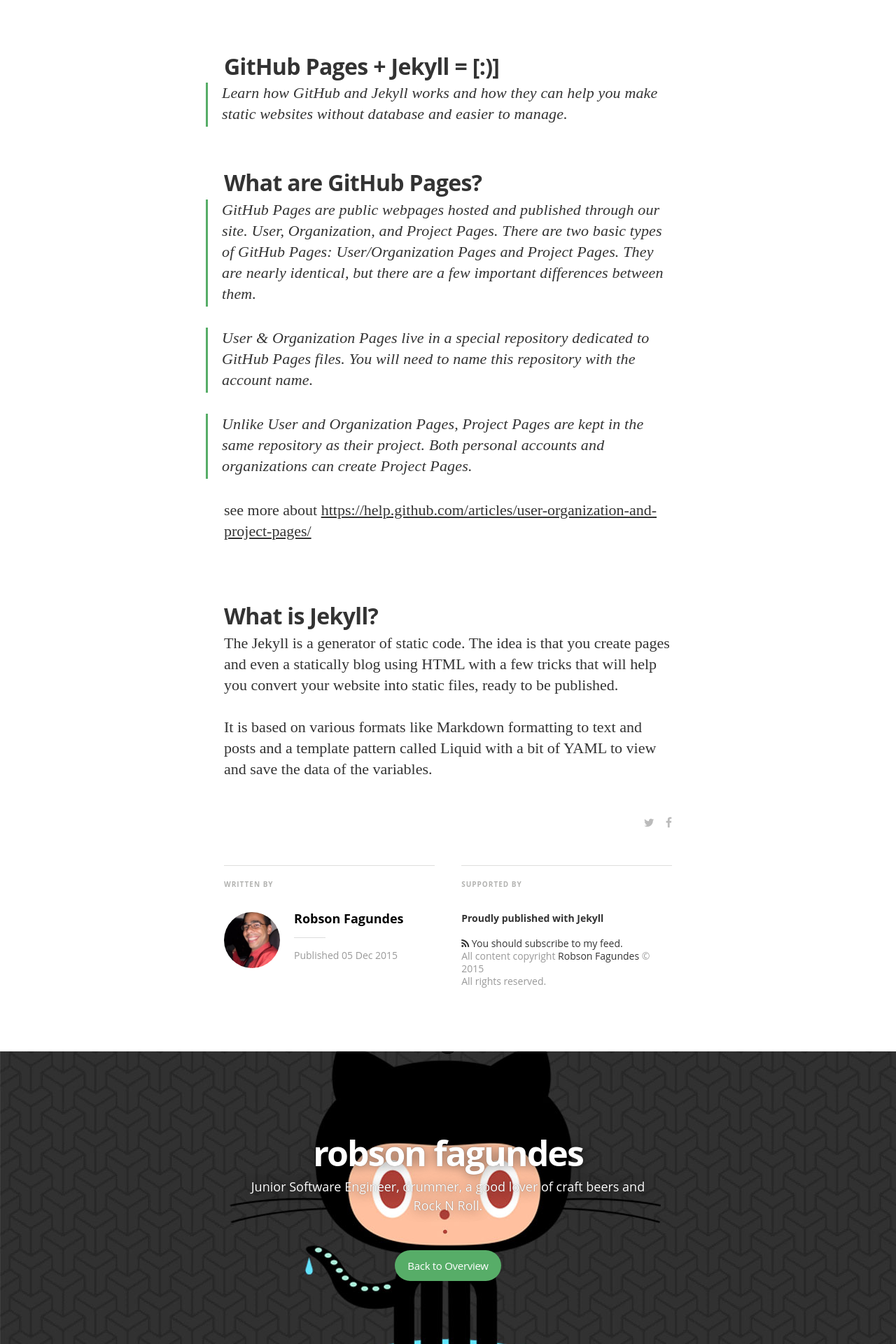
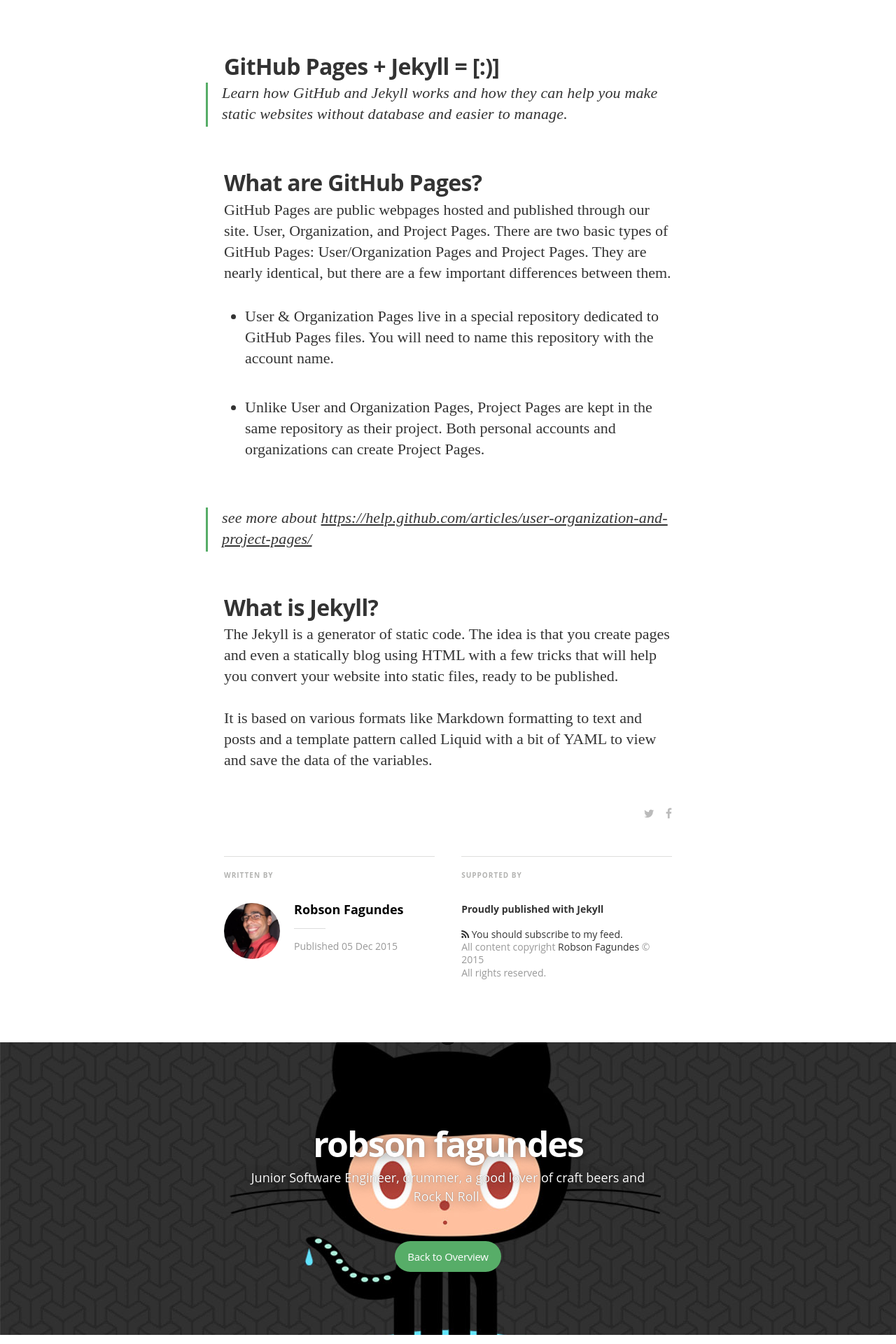
Before and after one commit to robsonfagundes/robsonfagundes.github.io, a Jekyll site: the page built from _posts/2015-12-05-GitHub Pages + Jekyll = [:)].markdown, in a window 1280 px wide. Shown: the part 1025-2945 px from the top of the page at 70% size. Built offline with Jekyll 4.4.1, drawn with Linux system fonts in a browser that asks for light colours; nearby versions of some CDN libraries; some web fonts are replaced; Markdown is read by kramdown in place of the engine named in the settings.

```diff
--- a/_posts/2015-12-05-GitHub Pages + Jekyll = [:)].markdown
+++ b/_posts/2015-12-05-GitHub Pages + Jekyll = [:)].markdown
@@ -8,17 +8,17 @@ image: /assets/article_images/jekyll.jpg
 ---
 GitHub Pages + Jekyll = [:)]
 ================
->Learn how GitHub and Jekyll works and how they can help you make static websites without database and easier to manage.
+> Learn how GitHub and Jekyll works and how they can help you make static websites without database and easier to manage.
 
 What are GitHub Pages?
 ----------------
->GitHub Pages are public webpages hosted and published through our site. User, Organization, and Project Pages. There are two basic types of GitHub Pages: User/Organization Pages and Project Pages. They are nearly identical, but there are a few important differences between them.
+GitHub Pages are public webpages hosted and published through our site. User, Organization, and Project Pages. There are two basic types of GitHub Pages: User/Organization Pages and Project Pages. They are nearly identical, but there are a few important differences between them.
 
-> User & Organization Pages live in a special repository dedicated to GitHub Pages files. You will need to name this repository with the account name.
+- User & Organization Pages live in a special repository dedicated to GitHub Pages files. You will need to name this repository with the account name.
 
-> Unlike User and Organization Pages, Project Pages are kept in the same repository as their project. Both personal accounts and organizations can create Project Pages.
+- Unlike User and Organization Pages, Project Pages are kept in the same repository as their project. Both personal accounts and organizations can create Project Pages.
 
-see more about [https://help.github.com/articles/user-organization-and-project-pages/](https://help.github.com/articles/user-organization-and-project-pages/)
+> see more about [https://help.github.com/articles/user-organization-and-project-pages/](https://help.github.com/articles/user-organization-and-project-pages/)
 
 What is Jekyll?
 ----------------
```
